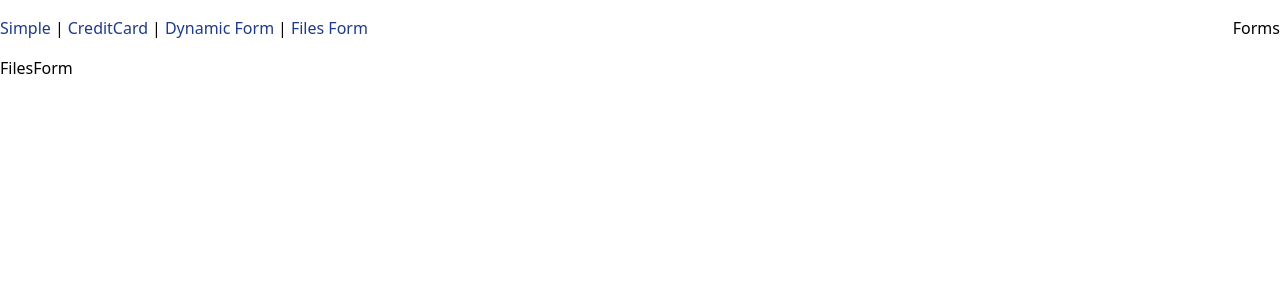
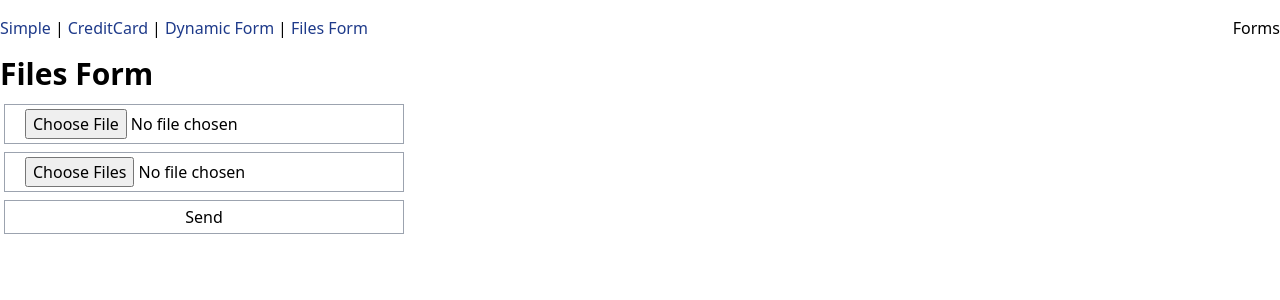
Before and after one commit to redrockjs/react-forms, a React (Create React App) app: page /files-form in a window 1280 px wide. Shown: the top 300 px of the page. Built offline with nearby package versions, Linux system fonts and the light colour scheme.

Commit message:
feat: files form

```diff
--- a/src/Pages/FilesForm/FilesForm.jsx
+++ b/src/Pages/FilesForm/FilesForm.jsx
@@ -1,5 +1,44 @@
+import s from "./styles.module.scss";
+import {useForm, useWatch} from "react-hook-form";
+
 export function FilesForm() {
+
+  const {register, control, handleSubmit} = useForm()
+
+  const onSubmit = (data) => {
+    console.log(data)
+  }
+
+  const file = useWatch({control, name: 'file'})
+  const files = useWatch({control, name: 'files'})
+
+  //console.log('file', file[0].name)
+  //console.log('files', typeof files)
+
   return <>
-    FilesForm
+    <div>
+
+      <h1 className={s.filesHeader}>Files Form</h1>
+
+      <form className={s.filesForm} onSubmit={handleSubmit(onSubmit)}>
+
+        <input className={s.filesInput}
+               type="file"
+               accept=".txt, .doc, .xml"
+               {...register("file", {})}
+        />
+
+        <input className={s.filesInput}
+               type="file"
+               accept=".jpg, .png, .pdf"
+               multiple
+               {...register("files", {})}
+        />
+
+        <button className={s.filesButton} type={'submit'}>
+          Send
+        </button>
+      </form>
+    </div>
   </>
 }
--- /dev/null
+++ b/src/Pages/FilesForm/styles.module.scss
@@ -0,0 +1,19 @@
+.filesHeader {
+    @apply font-bold text-3xl pb-2
+}
+
+.filesForm {
+    @apply flex flex-col w-[400px]
+}
+
+.filesInput {
+    @apply border border-gray-400 py-1 px-5 m-1 w-full
+}
+
+.filesInputError {
+    @apply ml-2 text-xs text-red-500
+}
+
+.filesButton {
+    @apply border border-gray-400 py-1 px-5 m-1 w-full
+}
```
